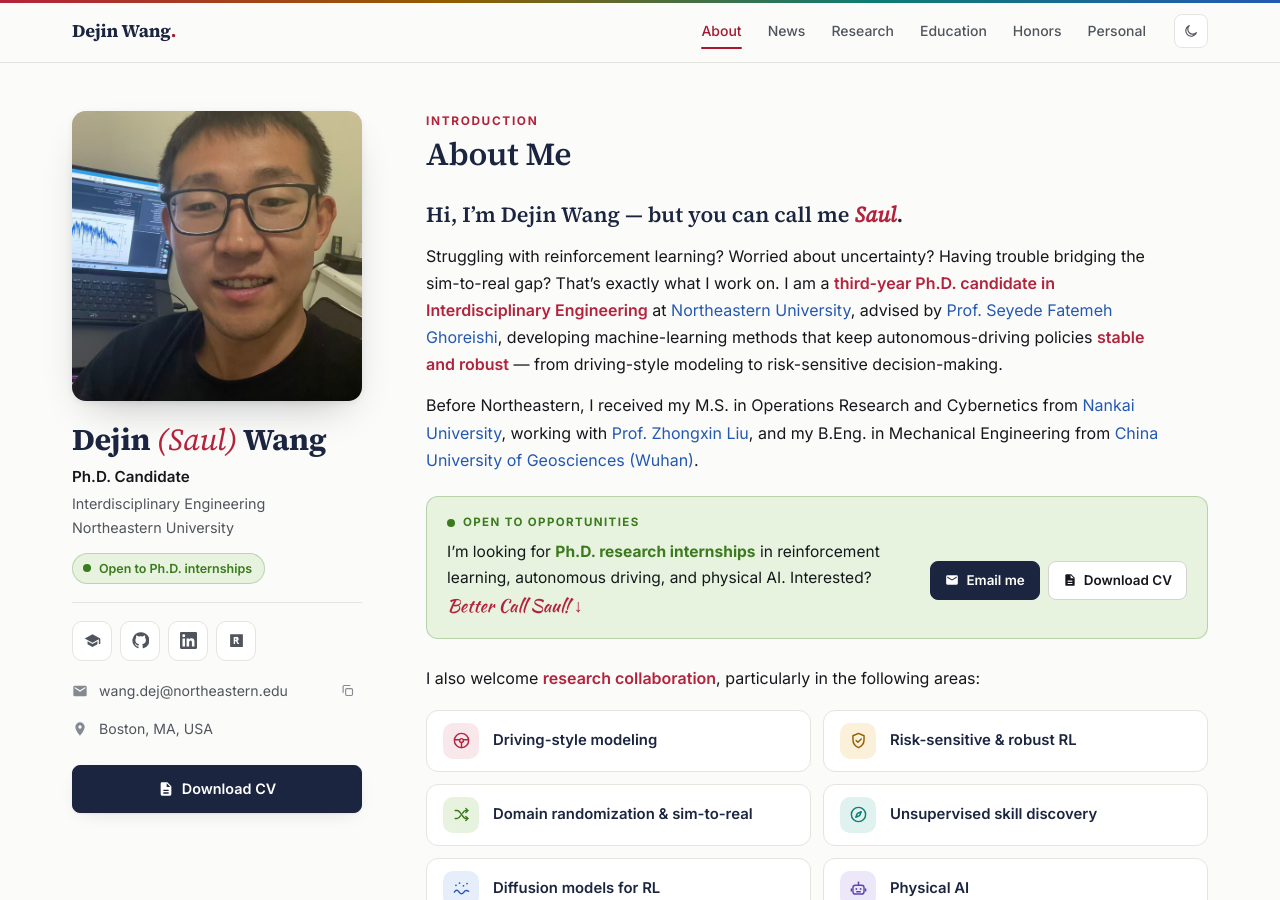
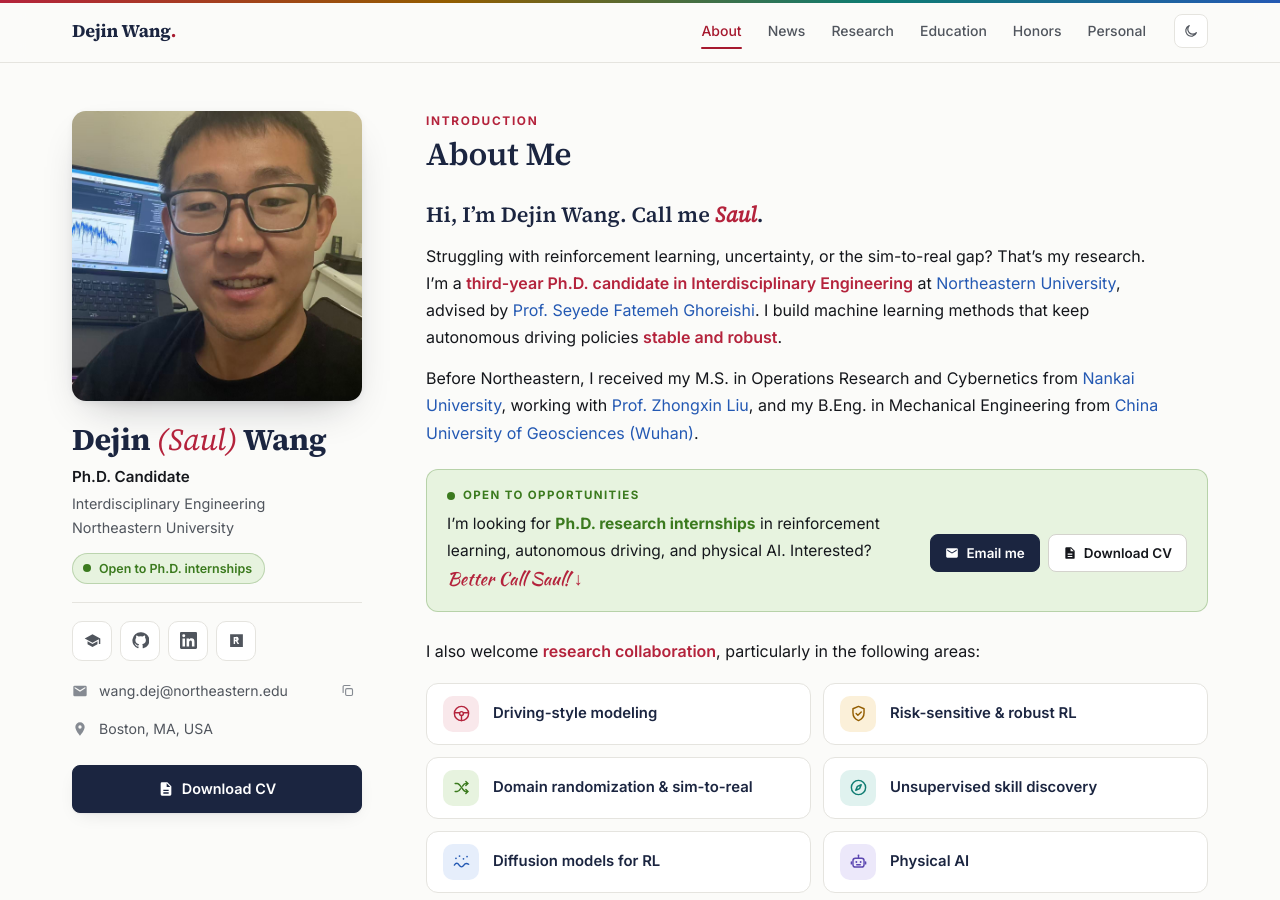
Before and after one commit to dejin-wang/dejin-wang.github.io, a Jekyll site: the page index.html, which Jekyll copies as it is, in a window 1280 px wide and 900 px high. Built offline with Jekyll 4.4.1, drawn with Linux system fonts in a browser that asks for light colours.

Commit message:
Tighten the About intro
Shorter greeting and bio (about 45 words instead of 75), no dashes.

Co-Authored-By: Claude Opus 5.5 <noreply@anthropic.com>

```diff
--- a/index.html
+++ b/index.html
@@ -455,8 +455,8 @@
 
   <section id="about">
     <div class="sec-head"><div><p class="eyebrow">Introduction</p><h2>About Me</h2></div></div>
-    <p class="hello">Hi, I’m Dejin Wang — but you can call me <span class="saul">Saul</span>.</p>
-    <p class="bio">Struggling with reinforcement learning? Worried about uncertainty? Having trouble bridging the sim-to-real gap? That’s exactly what I work on. I am a <strong>third-year Ph.D. candidate in Interdisciplinary Engineering</strong> at <a href="https://www.northeastern.edu/">Northeastern University</a>, advised by <a href="https://ghoreishi.lab.northeastern.edu/">Prof. Seyede Fatemeh Ghoreishi</a>, developing machine-learning methods that keep autonomous-driving policies <strong>stable and robust</strong> — from driving-style modeling to risk-sensitive decision-making.</p>
+    <p class="hello">Hi, I’m Dejin Wang. Call me <span class="saul">Saul</span>.</p>
+    <p class="bio">Struggling with reinforcement learning, uncertainty, or the sim-to-real gap? That’s my research. I’m a <strong>third-year Ph.D. candidate in Interdisciplinary Engineering</strong> at <a href="https://www.northeastern.edu/">Northeastern University</a>, advised by <a href="https://ghoreishi.lab.northeastern.edu/">Prof. Seyede Fatemeh Ghoreishi</a>. I build machine learning methods that keep autonomous driving policies <strong>stable and robust</strong>.</p>
     <p class="bio">Before Northeastern, I received my M.S. in Operations Research and Cybernetics from <a href="https://en.nankai.edu.cn/">Nankai University</a>, working with <a href="https://ai.nankai.edu.cn/info/1033/4287.htm">Prof. Zhongxin Liu</a>, and my B.Eng. in Mechanical Engineering from <a href="https://en.cug.edu.cn/">China University of Geosciences (Wuhan)</a>.</p>
     <div class="hiring">
       <span class="status"><i></i>Open to opportunities</span>
```
